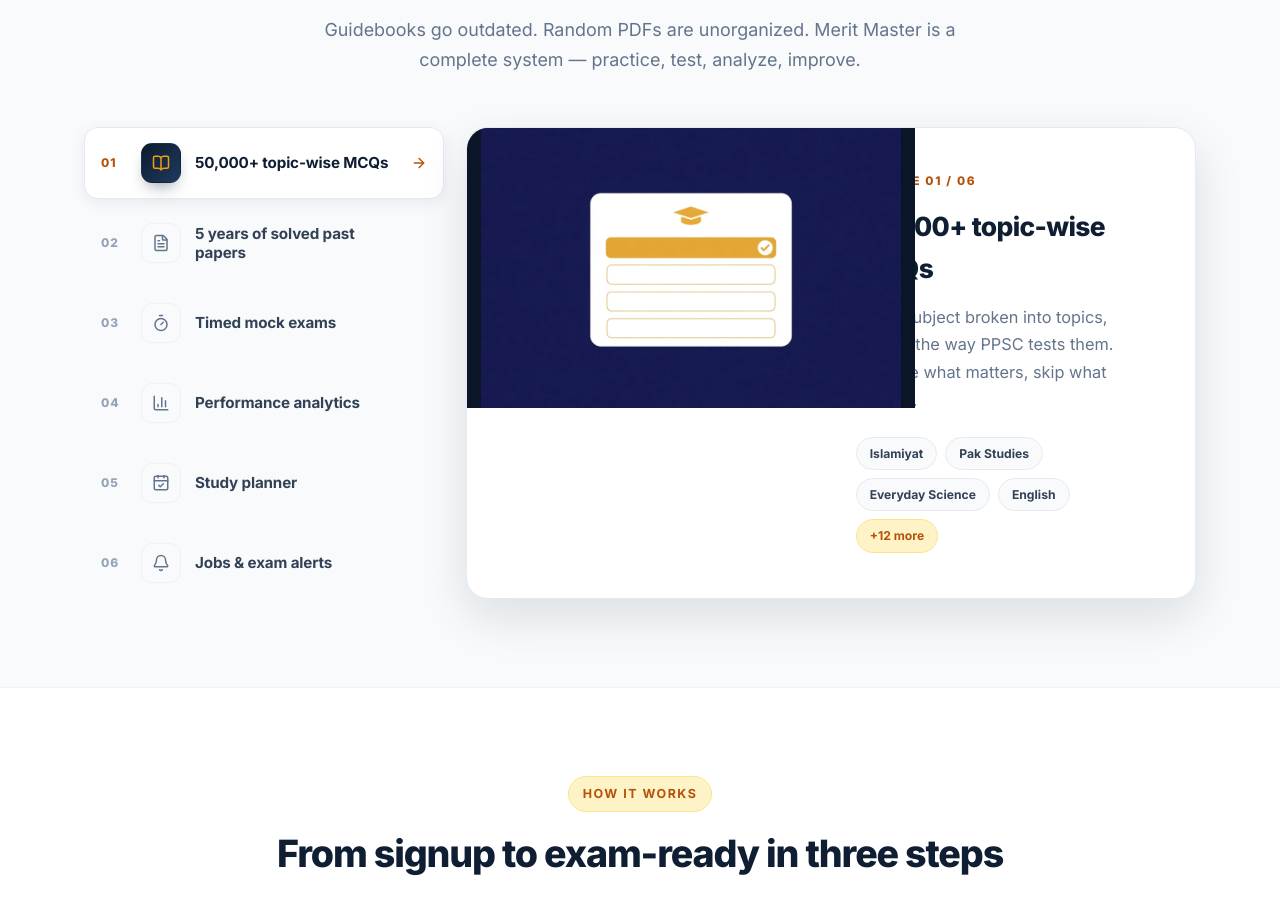
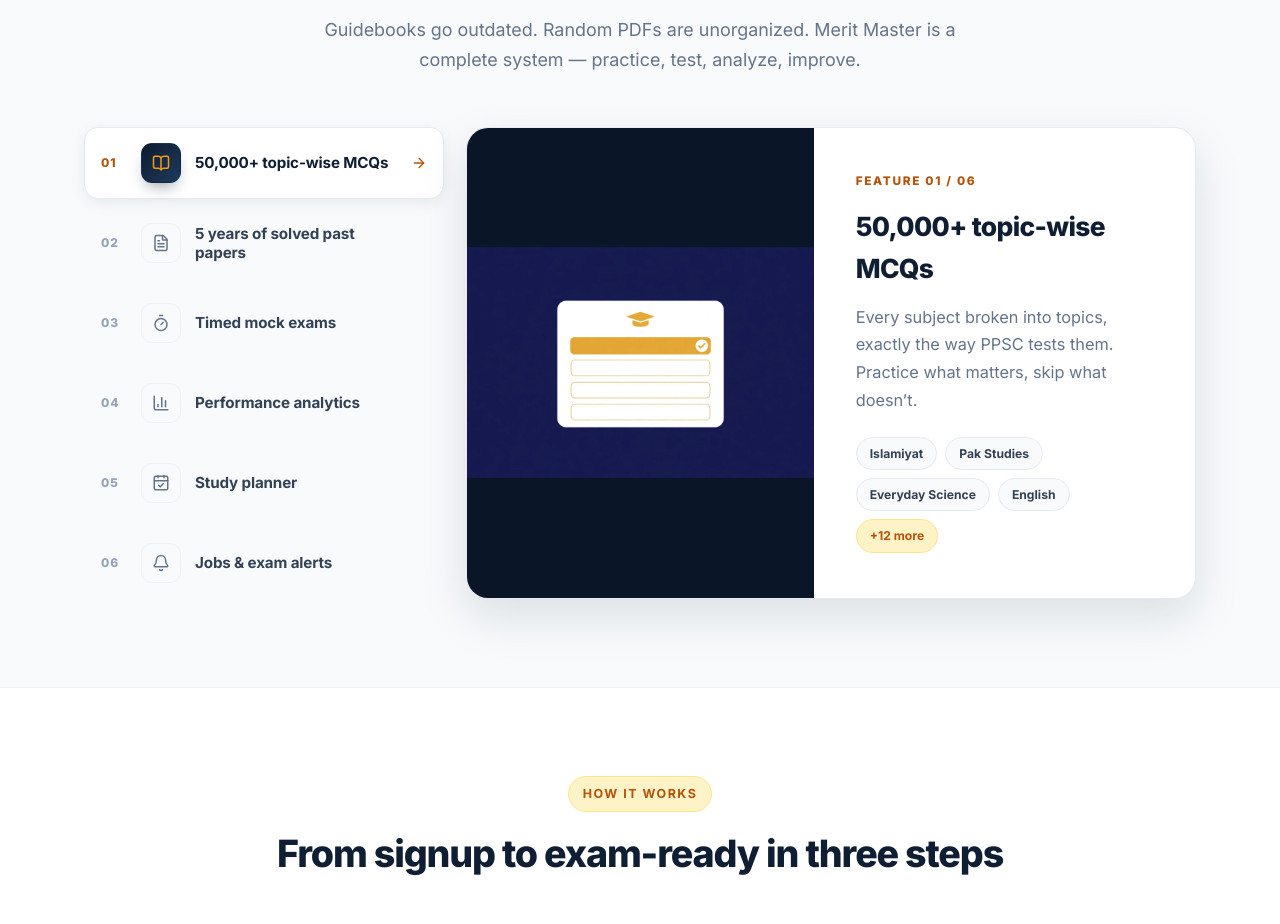
Before and after one commit to alithecoder-hue/PPSC_PRO, a Next.js app in the folder frontend/: page / in a window 1280 px wide. Shown: the part 1066-1990 px from the top of the page. Built offline with nearby package versions, Linux system fonts and the light colour scheme; a web font is replaced by a local one.

Commit message:
Fix showcase image overlapping text: remove aspect-ratio forcing overflow

```diff
--- a/frontend/src/app/(marketing)/marketing.css
+++ b/frontend/src/app/(marketing)/marketing.css
@@ -669,8 +669,8 @@
 .mm-featshow-visual {
   position: relative;
   overflow: hidden;
-  aspect-ratio: 16 / 10;
-  min-height: 280px;
+  min-height: 300px;
+  min-width: 0;
   background: #0a1628;
 }
 .mm-featshow-visual img {
@@ -682,6 +682,7 @@
   display: block;
 }
 .mm-featshow-body {
+  min-width: 0;
   padding: 44px 42px;
   display: flex;
   flex-direction: column;
```
